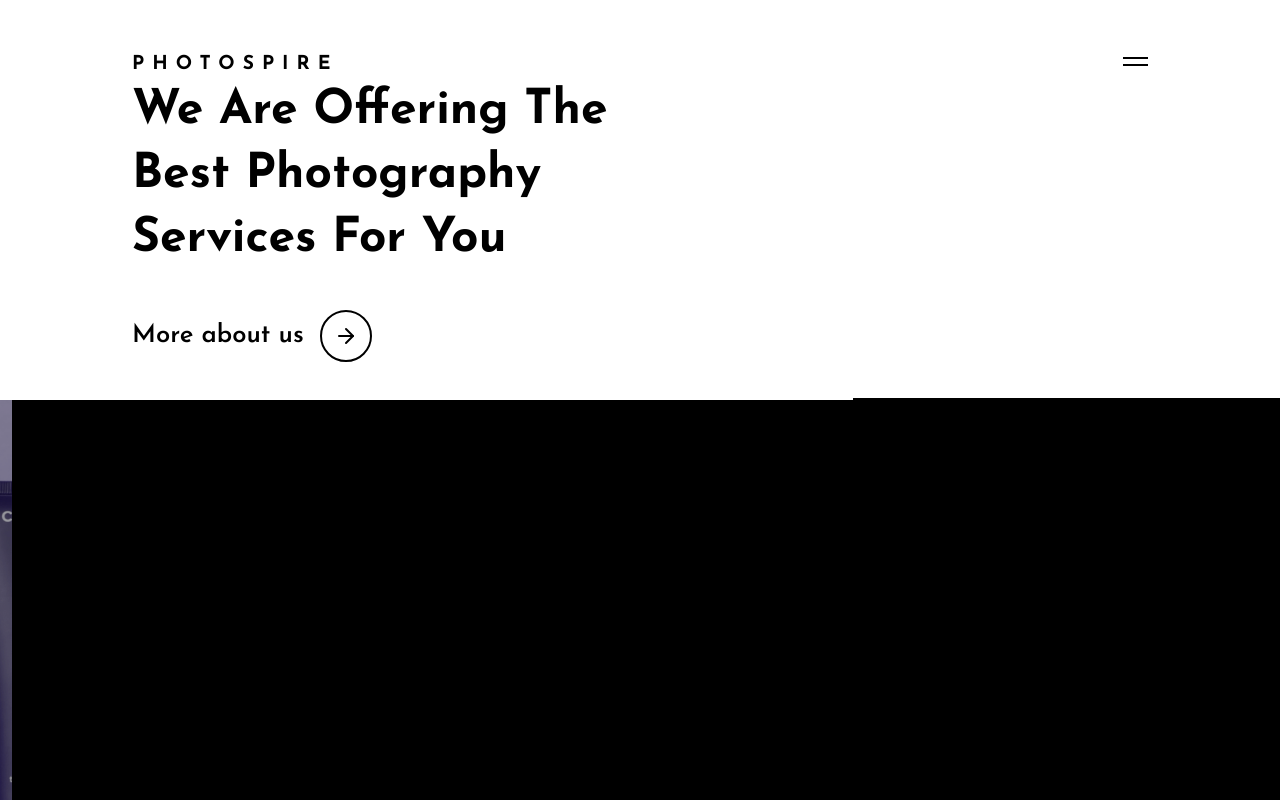
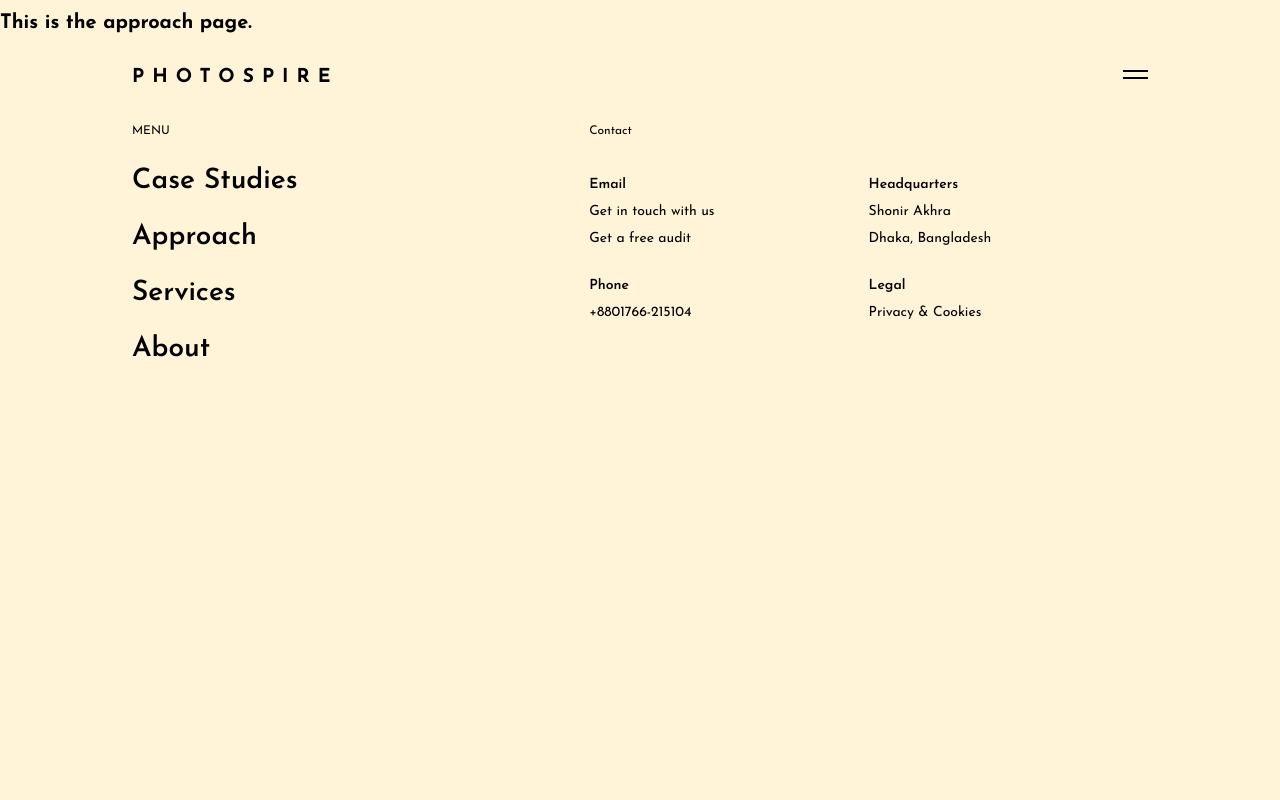
Before and after one commit to hrshainik/photospire, a React (Create React App) app: page /approach in a window 1280 px wide. Built offline with nearby package versions, Linux system fonts and the light colour scheme.

Commit message:
create navbar without animation

```diff
--- a/src/App.js
+++ b/src/App.js
@@ -1,54 +1,35 @@
-import React, { useEffect } from "react";
-import Banner from "./components/Banner";
+import React from "react";
 import Header from "./components/Header";
-import IntroOverlay from "./components/IntroOverlay";
-import Services from "./components/Services";
 import "./styles/App.scss";
 import gsap from "gsap";
+import Home from "./pages/Home";
+import CaseStudies from "./pages/CaseStudies";
+import Services from "./pages/Services";
+import Approach from "./pages/Approach";
+import About from "./pages/About";
+import { Route, Routes } from "react-router-dom";
+import Navigation from "./components/Navigation";
 
 function App() {
-  useEffect(() => {
-    let vh = window.innerHeight * 0.01;
-    document.documentElement.style.setProperty("--vh", `${vh}px`);
+  let vh = window.innerHeight * 0.01;
+  document.documentElement.style.setProperty("--vh", `${vh}px`);
 
-    //timeline
-    const tl = gsap.timeline();
-
-    tl.from(".line span", 1.8, {
-      y: 100,
-      ease: "power4.out",
-      delay: 1,
-      skewY: 7,
-      stagger: 0.3,
-    })
-      .to(".overlay-top", 1.6, {
-        height: 0,
-        stagger: 0.4,
-        ease: "expo.inOut",
-      })
-      .to(".overlay-bottom", 1.6, {
-        width: 0,
-        stagger: 0.4,
-        ease: "expo.inOut",
-        delay: -0.8,
-      })
-      .to(".intro-overlay", 0, {
-        css: { display: "none" },
-      })
-      .from(".service-image img", 1.6, {
-        scale: 1.4,
-        ease: "expo.inOut",
-        delay: -2,
-        stagger: 0.4,
-      });
-  }, []);
+  //preventing reload flash
+  gsap.to("body", 0, { css: { visibility: "visible" } });
 
   return (
     <>
-      <IntroOverlay />
       <Header />
-      <Banner />
-      <Services />
+      <div className="app">
+        <Routes>
+          <Route path="/" element={<Home />} />
+          <Route path="/case-studies" element={<CaseStudies />} />
+          <Route path="/about" element={<About />} />
+          <Route path="/services" element={<Services />} />
+          <Route path="/approach" element={<Approach />} />
+        </Routes>
+      </div>
+      <Navigation />
     </>
   );
 }
--- /dev/null
+++ b/src/components/Navigation.jsx
@@ -0,0 +1,59 @@
+import React from "react";
+import { NavLink } from "react-router-dom";
+
+const Navigation = () => {
+  return (
+    <nav>
+      <div className="container">
+        <div className="nav-columns">
+          <div className="nav-column">
+            <div className="nav-label">MENU</div>
+            <ul className="nav-links">
+              <li>
+                <NavLink to="/case-studies">Case Studies</NavLink>
+              </li>
+              <li>
+                <NavLink to="/approach">Approach</NavLink>
+              </li>
+              <li>
+                <NavLink to="/services">Services</NavLink>
+              </li>
+              <li>
+                <NavLink to="/about">About</NavLink>
+              </li>
+            </ul>
+          </div>
+          <div className="nav-column">
+            <div className="nav-label">Contact</div>
+            <div className="nav-infos">
+              <ul className="nav-info">
+                <li className="nav-info-label">Email</li>
+                <li>
+                  <NavLink to="/contact">Get in touch with us</NavLink>
+                </li>
+                <li>
+                  <NavLink to="/audit">Get a free audit</NavLink>
+                </li>
+              </ul>
+              <ul className="nav-info">
+                <li className="nav-info-label">Headquarters</li>
+                <li>Shonir Akhra</li>
+                <li>Dhaka, Bangladesh</li>
+              </ul>
+              <ul className="nav-info">
+                <li className="nav-info-label">Phone</li>
+                <li>+8801766-215104</li>
+              </ul>
+              <ul className="nav-info">
+                <li className="nav-info-label">Legal</li>
+                <li>Privacy & Cookies</li>
+              </ul>
+            </div>
+          </div>
+        </div>
+      </div>
+    </nav>
+  );
+};
+
+export default Navigation;
--- /dev/null
+++ b/src/pages/About.js
@@ -0,0 +1,11 @@
+import React from "react";
+
+const About = () => {
+  return (
+    <div>
+      <h1>This is the about page.</h1>
+    </div>
+  );
+};
+
+export default About;
--- /dev/null
+++ b/src/pages/Approach.js
@@ -0,0 +1,11 @@
+import React from "react";
+
+const Approach = () => {
+  return (
+    <div>
+      <h1>This is the approach page.</h1>
+    </div>
+  );
+};
+
+export default Approach;
--- /dev/null
+++ b/src/pages/CaseStudies.js
@@ -0,0 +1,11 @@
+import React from "react";
+
+const CaseStudies = () => {
+  return (
+    <div>
+      <h1>This is the case studies page.</h1>
+    </div>
+  );
+};
+
+export default CaseStudies;
--- /dev/null
+++ b/src/pages/Home.js
@@ -0,0 +1,60 @@
+import gsap from "gsap";
+import React, { useEffect, useState } from "react";
+import Banner from "../components/Banner";
+import IntroOverlay from "../components/IntroOverlay";
+import Services from "../components/Services";
+
+const tl = gsap.timeline();
+
+const homeAnimation = (completeAnimation) => {
+  tl.from(".line span", 1.8, {
+    y: 100,
+    ease: "power4.out",
+    delay: 1,
+    skewY: 7,
+    stagger: 0.3,
+  })
+    .to(".overlay-top", 1.6, {
+      height: 0,
+      stagger: 0.4,
+      ease: "expo.inOut",
+    })
+    .to(".overlay-bottom", 1.6, {
+      width: 0,
+      stagger: 0.4,
+      ease: "expo.inOut",
+      delay: -0.8,
+    })
+    .to(".intro-overlay", 0, {
+      css: { display: "none" },
+    })
+    .from(".service-image img", 1.6, {
+      scale: 1.4,
+      ease: "expo.inOut",
+      delay: -2,
+      stagger: 0.4,
+      onComplete: completeAnimation,
+    });
+};
+
+const Home = () => {
+  const [animationComplete, setAnimationComplete] = useState(false);
+
+  const completeAnimation = () => {
+    setAnimationComplete(true);
+  };
+
+  useEffect(() => {
+    homeAnimation(completeAnimation);
+  }, []);
+
+  return (
+    <>
+      {animationComplete === false ? <IntroOverlay /> : ""}
+      <Banner />
+      <Services />
+    </>
+  );
+};
+
+export default Home;
--- /dev/null
+++ b/src/pages/Services.js
@@ -0,0 +1,11 @@
+import React from "react";
+
+const Services = () => {
+  return (
+    <div>
+      <h1>This is the services page.</h1>
+    </div>
+  );
+};
+
+export default Services;
--- a/src/styles/App.scss
+++ b/src/styles/App.scss
@@ -6,6 +6,7 @@
 @import "./components/services.scss";
 @import "./components/service.scss";
 @import "./components/introOverlay.scss";
+@import "./components/navigation.scss";
 
 body,
 html {
@@ -62,3 +63,9 @@ html {
     height: 100%;
   }
 }
+
+.app {
+  z-index: 2;
+  transform: translateY(0);
+  position: relative;
+}
--- /dev/null
+++ b/src/styles/components/navigation.scss
@@ -0,0 +1,151 @@
+nav {
+  left: 0;
+  top: 0;
+  width: 100%;
+  height: 100%;
+  z-index: 1;
+  // display: none;
+  position: fixed;
+  overflow: hidden;
+  background-color: $yellow;
+
+  a {
+    position: relative;
+
+    &::after {
+      content: "";
+      position: absolute;
+      width: 0;
+      height: 2px;
+      display: block;
+      margin-top: 5px;
+      right: 0;
+      background: $black;
+      transition: 0.4 ease;
+    }
+
+    &:hover {
+      &::after {
+        width: 100%;
+        left: 0;
+        background: $black;
+      }
+    }
+  }
+
+  .nav-columns {
+    transform: translateY(125px);
+    display: flex;
+    padding: 0 32px;
+
+    @include media("<=654px") {
+      flex-direction: column;
+    }
+
+    @include media("<=phone") {
+      padding: 0 16px;
+    }
+
+    .nav-column {
+      width: 45%;
+
+      @include media("<=654px") {
+        width: 100%;
+      }
+
+      &:last-child {
+        width: 55%;
+
+        @include media("<=654px") {
+          width: 100%;
+        }
+      }
+
+      .nav-label {
+        margin-bottom: 3rem;
+        font-size: 1.2rem;
+
+        @include media("<=tablet") {
+          margin-bottom: 1.4rem;
+          font-size: 1rem;
+        }
+
+        @include media("<=phone") {
+          margin-bottom: 1.2rem;
+          font-size: 0.875rem;
+        }
+      }
+
+      .nav-links {
+        padding: 0;
+        margin: 0;
+
+        li {
+          list-style: none;
+          margin-bottom: 2.8rem;
+
+          @include media("<=phone") {
+            margin-bottom: 1.6rem;
+          }
+
+          a {
+            font-weight: 600;
+            font-size: 2.8rem;
+            text-decoration: none;
+            color: $black;
+
+            @include media("<=phone") {
+              font-size: 2rem;
+            }
+          }
+        }
+      }
+
+      .nav-infos {
+        display: flex;
+        flex-wrap: wrap;
+
+        @include media("<=654px") {
+          justify-content: space-between;
+        }
+
+        .nav-info {
+          padding: 0;
+          width: 50%;
+
+          &:nth-child(2), :nth-child(3) {
+            @include media("<=654px") {
+              display: none;
+            }
+          }
+
+          .nav-info-label {
+            font-weight: 600;
+          }
+
+          li {
+            font-weight: 300;
+            list-style: none;
+            font-size: 1.4rem;
+            margin-bottom: 1.2rem;
+
+            @include media("<=tablet") {
+              font-size: 1.2rem;
+              margin-bottom: 1rem;
+            }
+
+            @include media("<=phone") {
+              font-size: 1rem;
+              margin-bottom: 0.875rem;
+            }
+
+            a {
+              text-decoration: none;
+              color: $black;
+            }
+          }
+        }
+      }
+    }
+  }
+}
--- a/src/styles/varibles.scss
+++ b/src/styles/varibles.scss
@@ -1,2 +1,3 @@
 $black: #000000;
 $white: #ffffff;
+$yellow: #fff3d8;
```
